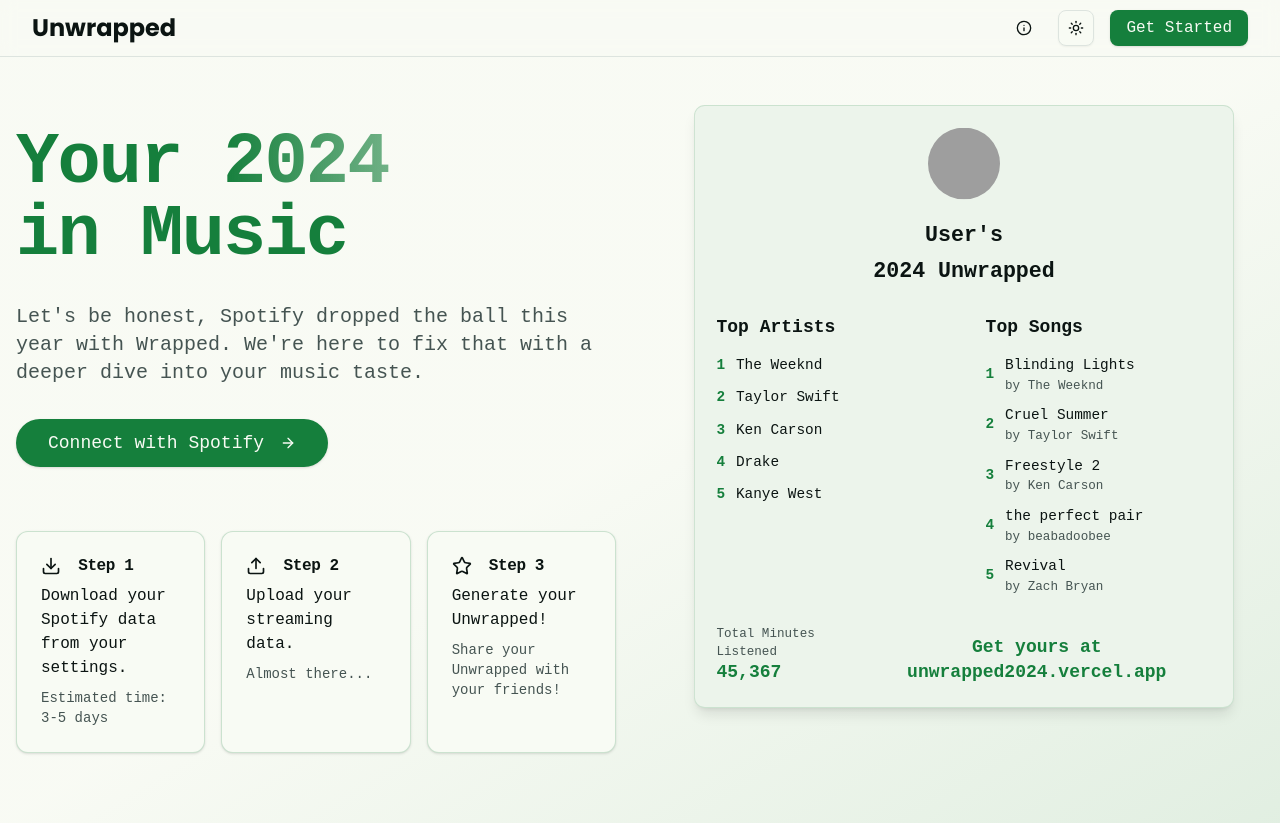
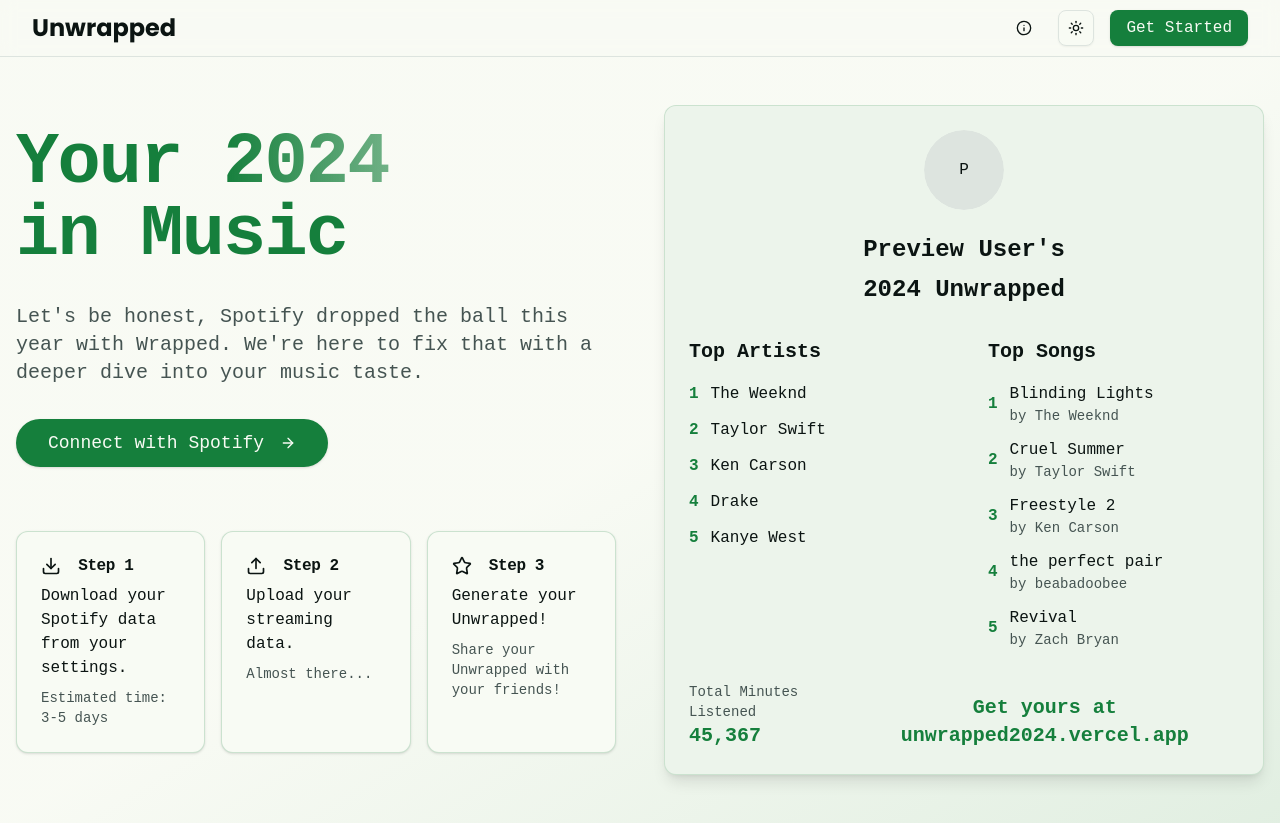
Before and after one commit to jadenbanze/unwrapped, a Next.js app: page / in a window 1280 px wide. Built offline with nearby package versions, Linux system fonts and the light colour scheme; no server answers; grey boxes are pictures that could not be loaded; a web font is replaced by a local one.

Commit message:
mouse tracking wooo ahhh

```diff
--- a/src/app/page.tsx
+++ b/src/app/page.tsx
@@ -7,6 +7,7 @@
 import { Download, Upload, Star, ArrowRight } from 'lucide-react'
 import { signIn, useSession } from "next-auth/react"
 import SlideOverview from "@/components/stories/SlideOverview"
+import { useState, useEffect } from "react"
 
 const MOCK_DATA = {
   topArtists: [
@@ -69,6 +70,27 @@
 
 export default function Home() {
   const { data: session } = useSession()
+  const [mouseX, setMouseX] = useState(0)
+  const [mouseY, setMouseY] = useState(0)
+
+  const handleMouseMove = (e: React.MouseEvent) => {
+    const rect = e.currentTarget.getBoundingClientRect()
+    const x = ((e.clientX - rect.left) / rect.width) - 0.5
+    const y = ((e.clientY - rect.top) / rect.height) - 0.5
+    setMouseX(x)
+    setMouseY(y)
+  }
+
+  // Add this CSS to your globals.css
+  useEffect(() => {
+    const style = document.createElement('style')
+    style.textContent = `
+      .perspective-1000 { perspective: 1000px; }
+      .preserve-3d { transform-style: preserve-3d; }
+    `
+    document.head.appendChild(style)
+    return () => style.remove()
+  }, [])
 
   const containerVariants = {
     hidden: { opacity: 0 },
@@ -106,7 +128,14 @@
   }
 
   return (
-    <div className="min-h-[calc(100vh-3.5rem)] bg-gradient-to-br from-background via-background to-primary/10">
+    <div
+      className="min-h-[calc(100vh-3.5rem)] bg-gradient-to-br from-background via-background to-primary/10"
+      onMouseMove={handleMouseMove}
+      onMouseLeave={() => {
+        setMouseX(0)
+        setMouseY(0)
+      }}
+    >
       <div className="container mx-auto px-4 py-12">
         <div className="grid lg:grid-cols-2 gap-12 items-center">
           {/* Left Column - Text Content */}
@@ -197,15 +226,28 @@
             variants={slideUpVariants}
             initial="hidden"
             animate="visible"
-            className="relative hidden lg:block"
+            className="relative hidden lg:block perspective-1000 w-full h-full"
+            onMouseMove={handleMouseMove}
+            onMouseLeave={() => {
+              setMouseX(0)
+              setMouseY(0)
+            }}
           >
-            <div className="transform scale-90 origin-top rounded-xl border border-primary/20 shadow-lg overflow-hidden bg-background">
+            <motion.div
+              className="transform scale-95 origin-top rounded-xl border border-primary/20 shadow-lg overflow-hidden bg-background preserve-3d"
+              whileHover={{ scale: 0.98 }}
+              animate={{
+                rotateX: mouseY * 5,
+                rotateY: mouseX * -5,
+                transition: { type: "spring", stiffness: 400, damping: 30 }
+              }}
+            >
               <SlideOverview
-                session={session || { user: { name: "User", image: "https://encrypted-tbn0.gstatic.com/images?q=tbn:ANd9GcQ0vUyJc5jOVVzexNQlXRn2xWoLY-B2ysYtWQ&s" }}}
+                session={session || { user: { name: "Preview User", image: null }}}
                 processedData={MOCK_DATA}
                 isPreview={true}
               />
-            </div>
+            </motion.div>
           </motion.div>
         </div>
       </div>
```
